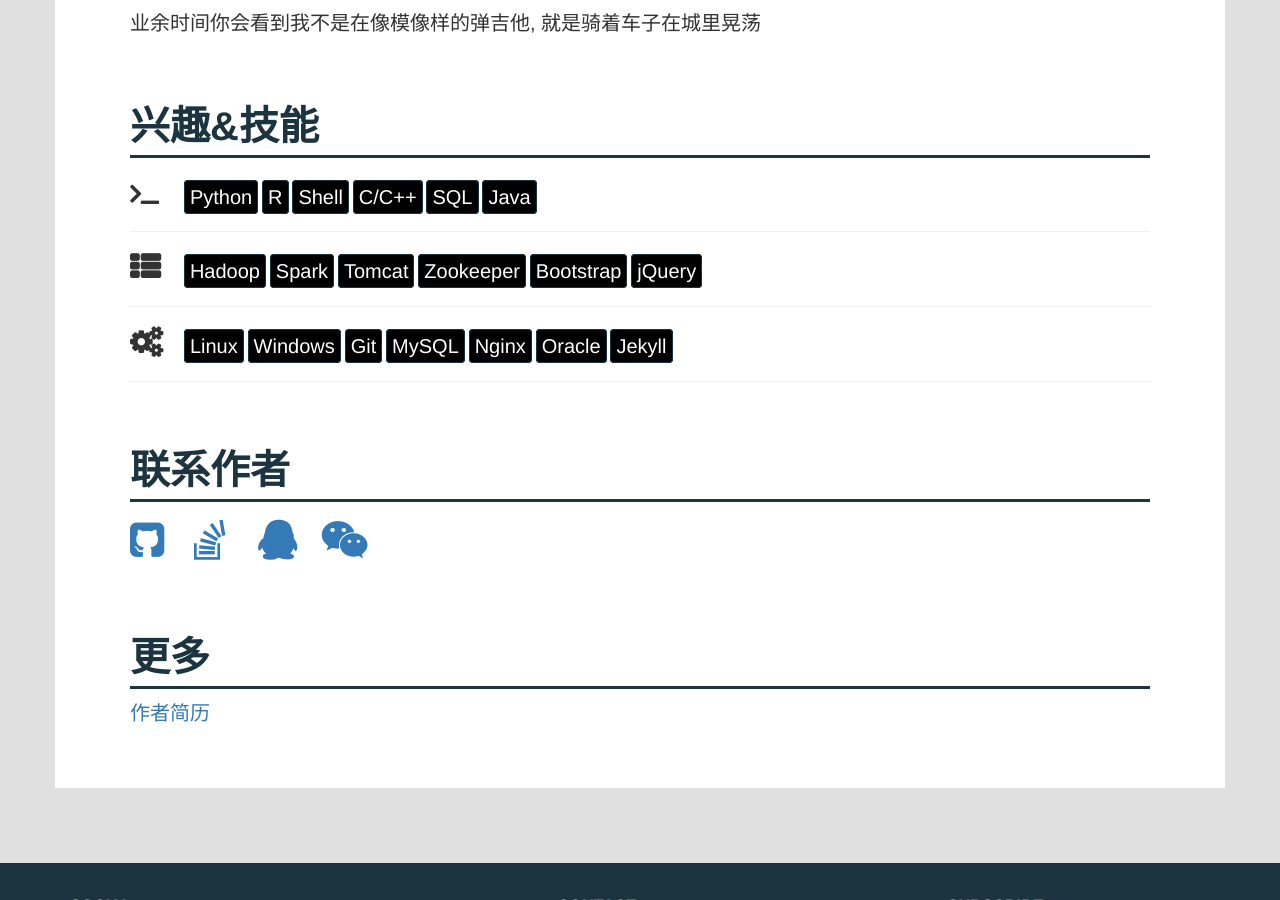
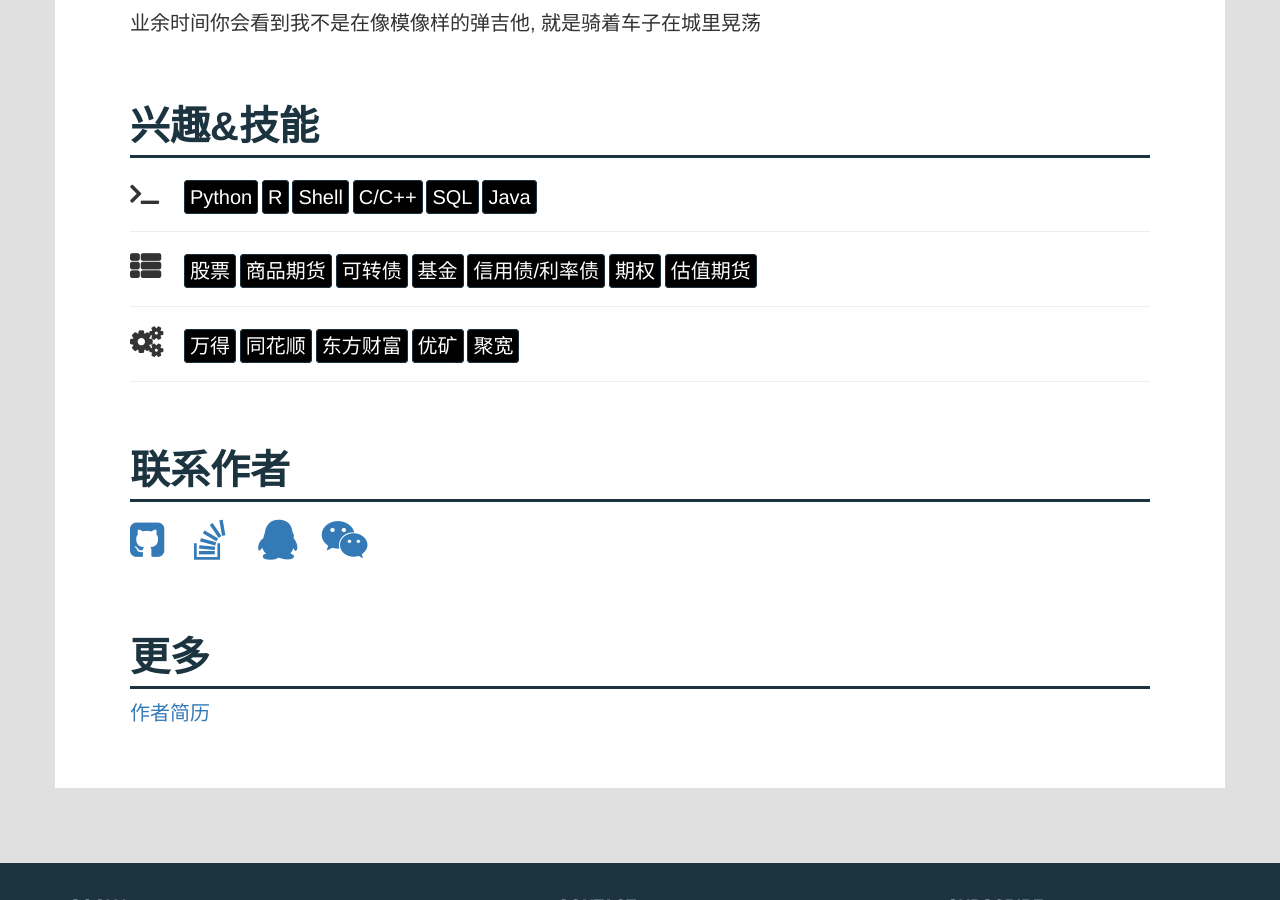
Before and after one commit to xianba/xianba.github.com, a Jekyll site: the page built from about/index.html, in a window 1280 px wide and 900 px high, scrolled down 548 px. Built offline with Jekyll 4.4.1, drawn with Linux system fonts in a browser that asks for light colours.

Commit message:
Update me.yml

```diff
--- a/_data/me.yml
+++ b/_data/me.yml
@@ -12,12 +12,12 @@ skills:
   - name: "Program"
     icon-class: "fa fa-terminal"
     list: ["Python", "R", "Shell", "C/C++", "SQL", "Java"]
-  - name: "Framework"
+  - name: "Field"
     icon-class: "fa fa-th-list"
-    list: ["Hadoop", "Spark", "Tomcat", "Zookeeper", "Bootstrap", "jQuery"]
-  - name: "Tools"
+    list: ["股票", "商品期货", "可转债", "基金", "信用债/利率债", "期权", "估值期货"]
+  - name: "Software"
     icon-class: "fa fa-cogs"
-    list: ["Linux", "Windows", "Git", "MySQL", "Nginx", "Oracle", "Jekyll"]
+    list: ["万得", "同花顺", "东方财富", "优矿", "聚宽"]
 
 display_name: Xianba's blog
 contact:
```
